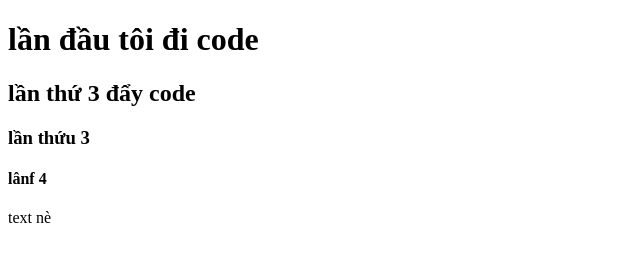
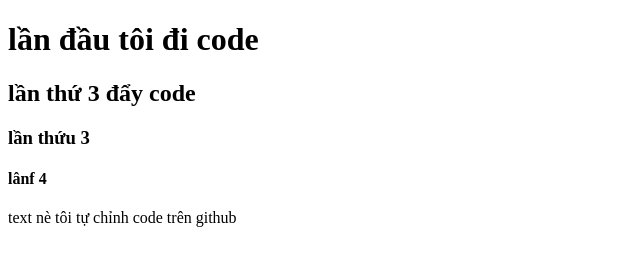
Before and after one commit to TuyenAlice/BC69_DemoGit, a plain HTML site: page index.html in a window 1280 px wide. Shown: the whole page, without its empty margins (0-640 px from the left). Drawn offline with Linux system fonts and the light colour scheme.

Commit message:
thêm thẻ span trên github

```diff
--- a/index.html
+++ b/index.html
@@ -11,5 +11,6 @@
     <h3>lần thứu 3</h3>
     <h4>lânf 4</h4>
     <span>text nè</span>
+    <span> tôi tự chỉnh code trên github</span>
   </body>
 </html>
```
